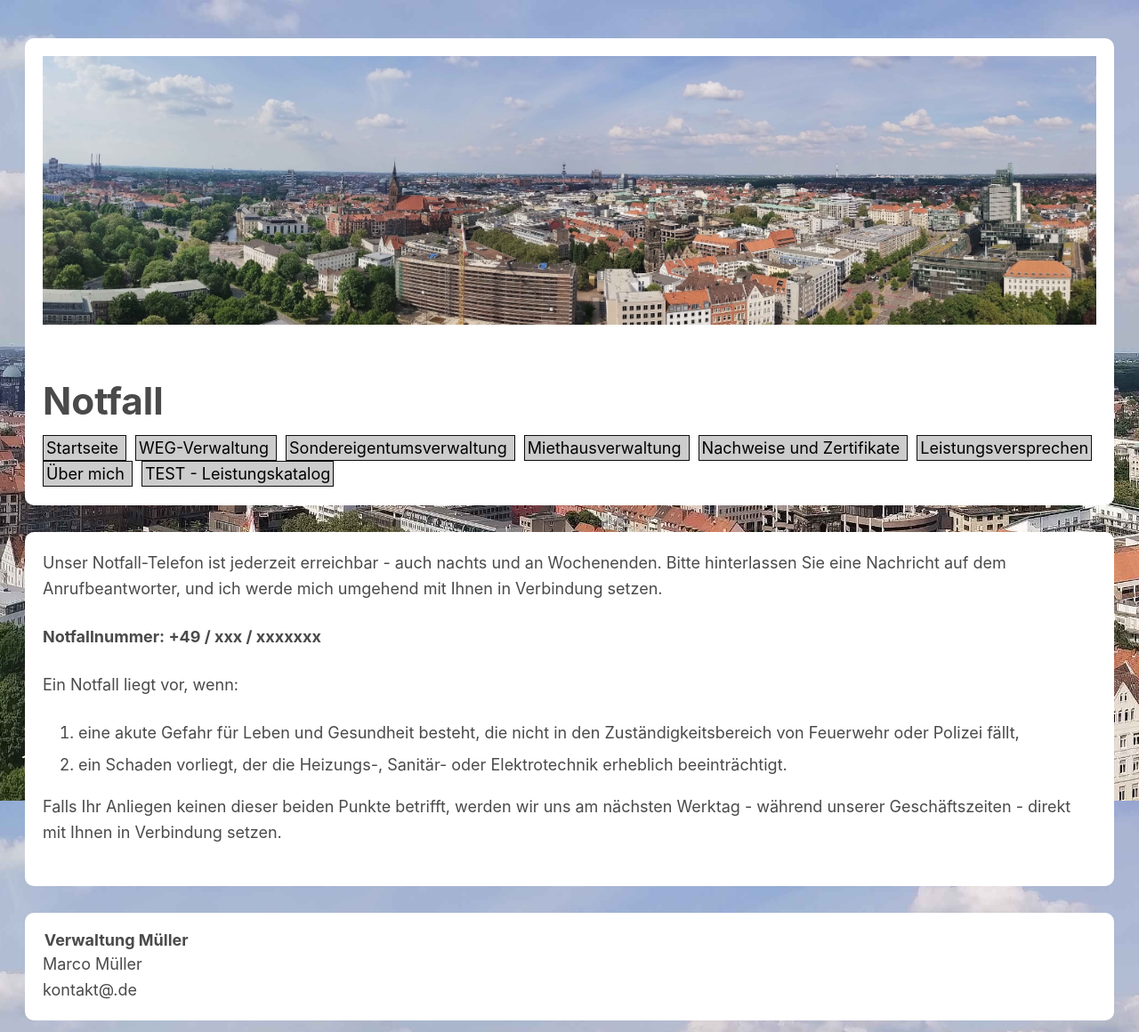
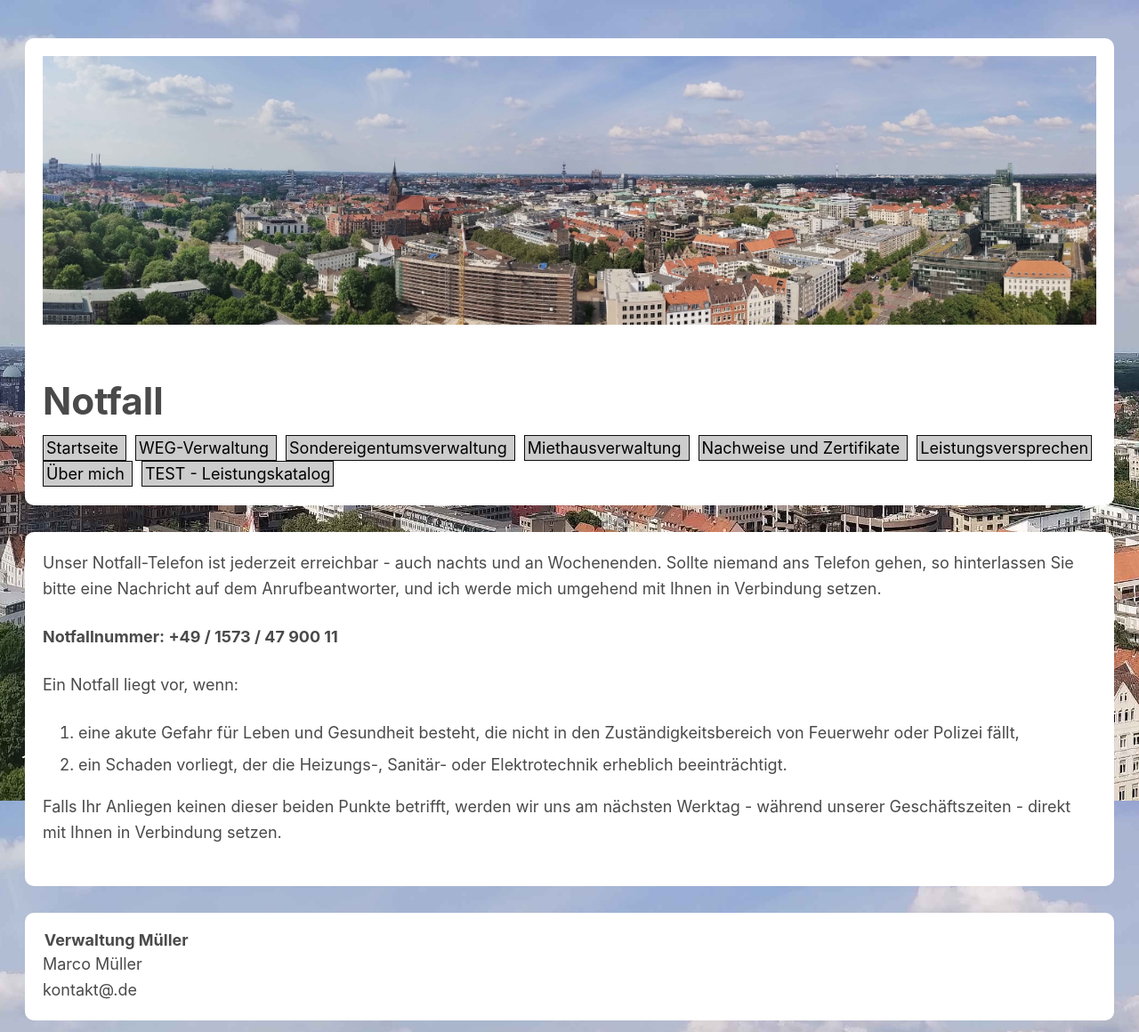
Before and after one commit to marek22k/hausverwaltung, a Jekyll site: the page built from notfall.md, in a window 1280 px wide. Shown: the whole page at 89% size. Built offline with Jekyll 4.4.1, drawn with Linux system fonts in a browser that asks for light colours; some of the changed lines change nothing that is shown.

Commit message:
Update notfall.md
Schlagworte und Beschreibung zugefügt

```diff
--- a/notfall.md
+++ b/notfall.md
@@ -2,13 +2,13 @@
 layout: page
 title: Notfall
 permalink: /notfall/
-description:
-keywords: ddd
+description: Unsere Notfallnummer ist rund um die Uhr erreichbar – auch nachts sowie an Wochenenden und Feiertagen. In dringenden Fällen, bei akuten Gefahren für Leben und Gesundheit (außerhalb des Zuständigkeitsbereichs von Feuerwehr oder Polizei) oder bei schwerwiegenden Störungen der Heizungs-, Sanitär- oder Elektrotechnik, können Sie uns direkt kontaktieren. Sollte der Anruf nicht entgegengenommen werden, hinterlassen Sie bitte eine Nachricht – wir melden uns schnellstmöglich zurück. Für nicht dringende Anliegen erfolgt die Rückmeldung am nächsten Werktag zu unseren regulären Geschäftszeiten.
+keywords: Notfallnummer, 24-Stunden-Erreichbarkeit, Notdienst, Heizungsnotfall, Sanitärnotfall, Elektrotechnik Störung, Wochenenddienst, Bereitschaftsdienst, technische Notfälle, Rückrufservice, schnelle Hilfe, dringende Reparaturen, Notfallkontakt, Anrufbeantworter, außerhalb der Geschäftszeiten, Notfallhilfe
 ---
 
-Unser Notfall-Telefon ist jederzeit erreichbar - auch nachts und an Wochenenden. Bitte hinterlassen Sie eine Nachricht auf dem Anrufbeantworter, und ich werde mich umgehend mit Ihnen in Verbindung setzen.
+Unser Notfall-Telefon ist jederzeit erreichbar - auch nachts und an Wochenenden. Sollte niemand ans Telefon gehen, so hinterlassen Sie bitte eine Nachricht auf dem Anrufbeantworter, und ich werde mich umgehend mit Ihnen in Verbindung setzen.
 
-**Notfallnummer: +49 / xxx / xxxxxxx**
+**Notfallnummer: +49 / 1573 / 47 900 11**
 
 Ein Notfall liegt vor, wenn:
 
```
